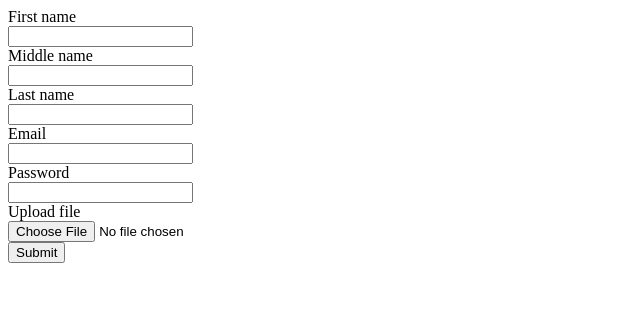
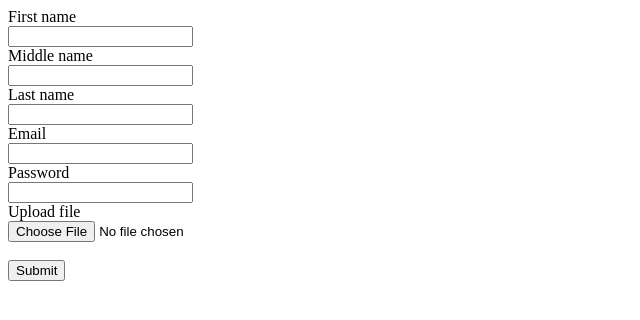
Before and after one commit to Prasathvj/HTML-project, a plain HTML site: page index.html in a window 1280 px wide. Shown: the whole page, without its empty margins (0-640 px from the left). Drawn offline with Linux system fonts and the light colour scheme.

Commit message:
Update index.html

```diff
--- a/index.html
+++ b/index.html
@@ -19,7 +19,7 @@
         <label for="password">Password</label><br>
         <input type="password" name="Password" id="password"><br>
         <label for="file">Upload file</label><br>
-        <input type="file" name="File" id="file"><br>
+        <input type="file" name="File" id="file"><br><br>
         <input type="submit" value="Submit">
 
 
```
